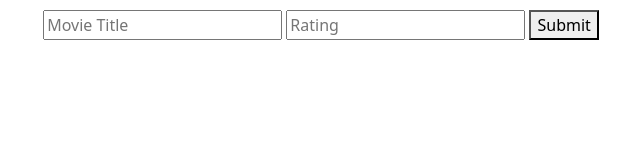
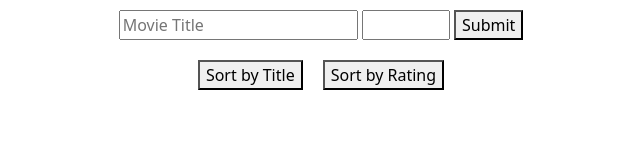
Before and after one commit to jazzcheema/jquery-dom, a plain HTML site: page movieRatings.html in a window 1280 px wide. Shown: the whole page, without its empty margins (319-959 px from the left). Drawn offline with nearby package versions, Linux system fonts and the light colour scheme.

Commit message:
Started sorting

```diff
--- a/movieRatings.html
+++ b/movieRatings.html
@@ -10,11 +10,16 @@
 
 <body>
   <form id="movieSubmit">
-    <input type="text" placeholder="Movie Title" id="movieTitle">
-    <input type="text" placeholder="Rating" id="movieRating">
+    <input type="text" placeholder="Movie Title" id="movieTitle" minlength="2">
+    <input type="number" id="movieRating" min="0" max="10">
     <button type="submit"> Submit</button>
   </form>
 
+
+  <div class="sort-buttons">
+    <button id="titleSort">Sort by Title</button>
+    <button id="ratingSort">Sort by Rating</button>
+  </div>
   <div class="new-titles">
 
   </div>
@@ -26,6 +31,14 @@
 <script>
   "use strict";
 
+  $(".sort-buttons").css({
+    "display": "flex",
+    "justify-content": "space-between",
+    "margin-top": '10px',
+  });
+
+  $(".sort-buttons button").css("margin", "10px");
+
 
   $("body")
     .css({
@@ -36,6 +49,20 @@
       "margin-top": '10px',
     });  //   .css({"display": "flex", "flex-direction": "column",})
 
+
+
+  $("#titleSort").on("click", function () {
+    let movieTitles = $(".new-titles .title");
+    console.log(movieTitles.length);
+    for (let i = 0; i < movieTitles.length; i++) {
+      console.log(movieTitles.eq(i).text());
+    }
+    // for (let title of movieTitles) {
+    //   console.log(title.text());
+    // }
+  });
+
+
   $("form").on("submit", function () {
 
     let movieTitle = $("#movieTitle").val();
@@ -43,7 +70,7 @@
 
     let createMovieElement = $(`
       <div>
-        <h1> ${movieTitle} | Rating: ${movieRating} Stars </h1>
+        <h1> <span class="title">${movieTitle}</span> | Rating: <span class="rating">${movieRating}</span> Stars </h1>
         <button> Remove </button>
       </div>
         `);
```
